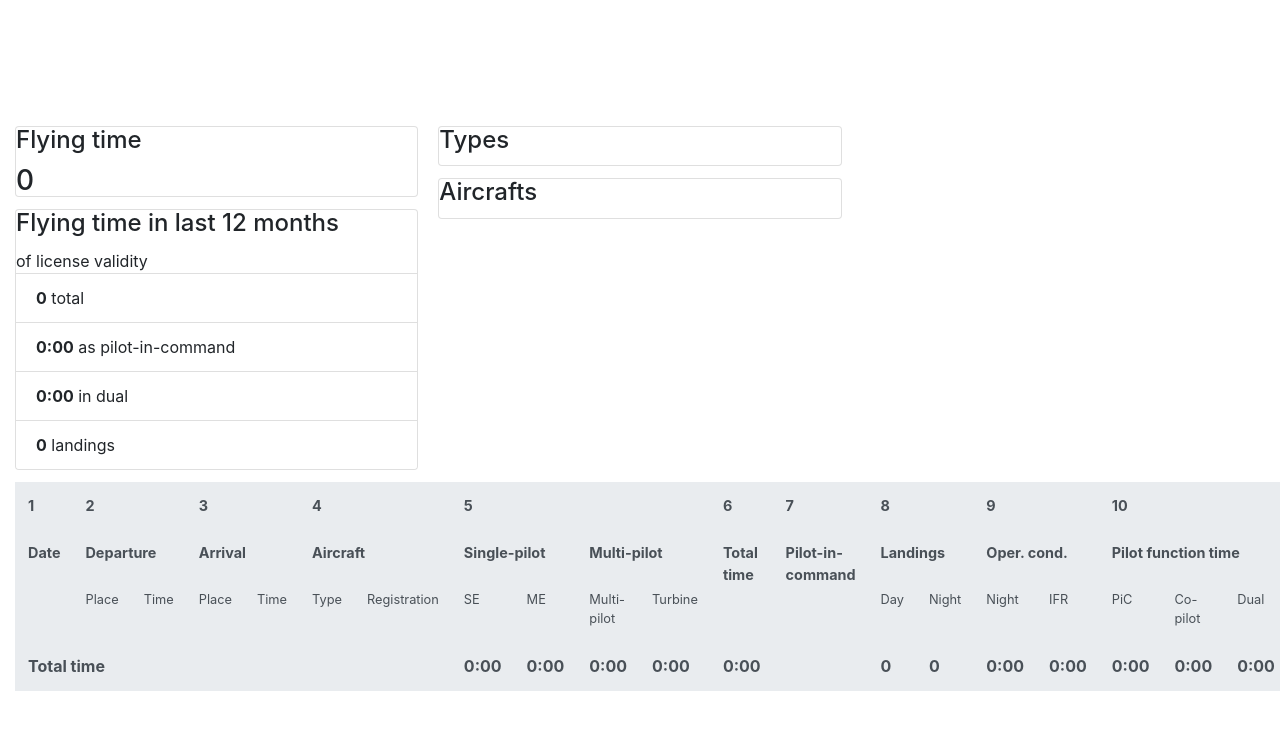
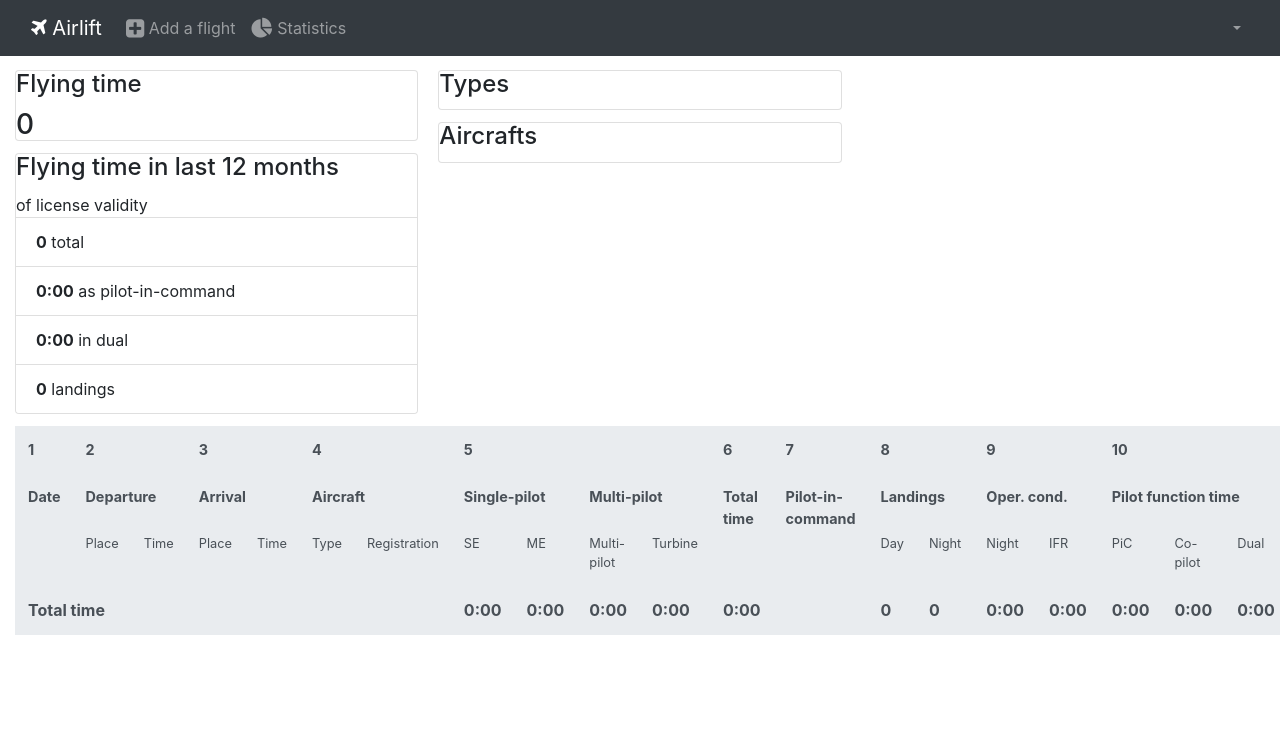
Before and after one commit to reveliant/airlift-ui, a Jekyll site: the page built from index.html, in a window 1280 px wide. Shown: the top 730 px of the page. Built offline with Jekyll 4.4.1, drawn with Linux system fonts in a browser that asks for light colours; nearby versions of some CDN libraries.

Commit message:
Update navbar to Bootstrap 4.0.0-beta

```diff
--- a/_includes/header.html
+++ b/_includes/header.html
@@ -1,32 +1,32 @@
-    <nav class="navbar navbar-fixed-top navbar-dark bg-inverse">
+    <nav class="navbar navbar-expand-sm fixed-top navbar-dark bg-dark">
         <div class="container-fluid">
-            <button type="button" class="navbar-toggler hidden-sm-up" data-toggle="collapse" data-target="#airlift-navbar-collapse">
-                <span class="sr-only">Toggle navigation</span>
-                <i class="fa fa-bars"></i>
-            </button>
             <a class="navbar-brand" href="#">
-                <i class="fa fa-plane"></i>
+                <span class="fa fa-plane"></span>
                 Airlift
             </a>
-            <div class="collapse navbar-collapse navbar-toggleable-xs" id="airlift-navbar-collapse">
-                <div class="nav navbar-nav">
+            <button type="button" class="navbar-toggler" data-toggle="collapse" data-target="#airlift-navbar-collapse">
+                <span class="sr-only">Toggle navigation</span>
+                <span class="navbar-toggler-icon"></span>
+            </button>
+            <div class="collapse navbar-collapse" id="airlift-navbar-collapse">
+                <nav class="navbar-nav">
                     <a class="nav-item nav-link" href="#" data-toggle="modal" data-target="#new-flight-modal"><i class="fa fa-lg fa-plus-square"></i> <span class="only">Add a flight</span></a>
                     <a class="nav-item nav-link" href="#" data-toggle="modal" data-target="#stats-modal"><i class="fa fa-lg fa-pie-chart"></i> <span class="only">Statistics</span></a>
-                </div>
-                <div class="nav navbar-nav pull-right">
+                </nav>
+                <nav class="navbar-nav ml-auto">
                     <div class="nav-item dropdown">
                         <a class="nav-link dropdown-toggle" href="#" data-toggle="dropdown" role="button">
                             <img id="user-avatar" alt="" class="rounded-circle">
                             <span id="user-name"></span>
                             <span class="caret"></span>
                         </a>
-                        <div class="dropdown-menu">
+                        <div class="dropdown-menu dropdown-menu-right">
                             <a class="dropdown-item" href="#">Profile</a>
                             <div class="dropdown-divider"></div>
                             <a class="dropdown-item" href="#">Logout</a>
                         </div>
                     </div>
-                </div>
+                </nav>
             </div>
         </div>
     </nav>
```
